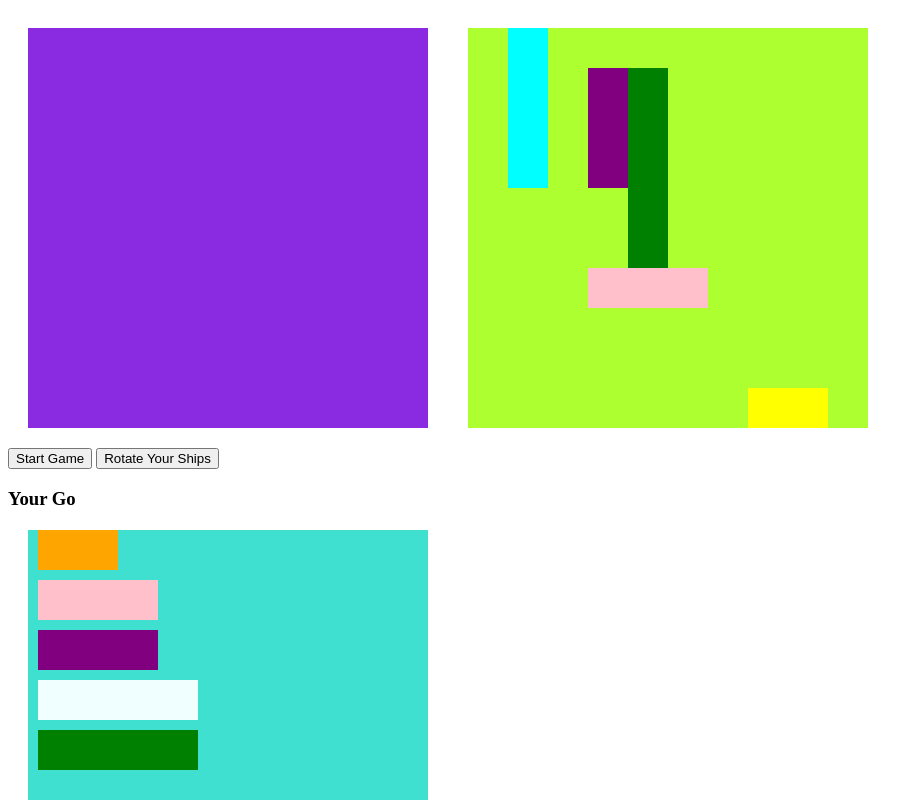
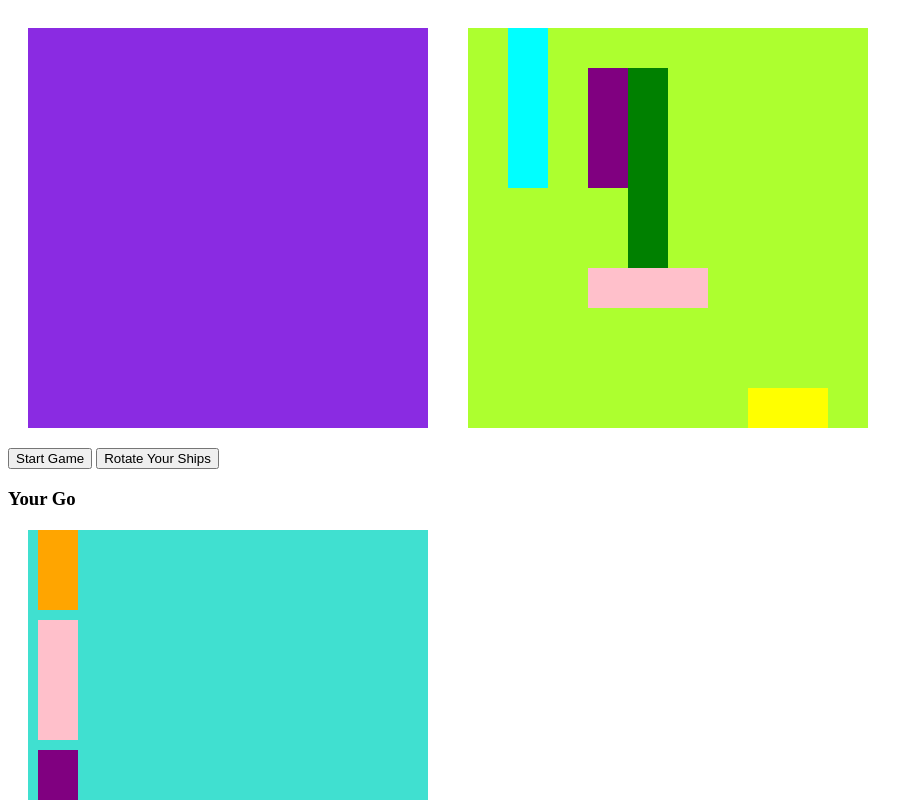
Before and after one commit to daedalus1215/battleship, a plain HTML site: page index.html in a window 1280 px wide. Both pictures are taken after a click on the button "Rotate Your Ships". Shown: the top 800 px of the page, without its empty margins (0-923 px from the left). Drawn offline with Linux system fonts and the light colour scheme.

Commit message:
Toggle the ship's orientation with a rotate func

```diff
--- a/app.js
+++ b/app.js
@@ -10,8 +10,8 @@ document.addEventListener('DOMContentLoaded', () => {
     const battleship = document.querySelector('.battleship-container');
     const carrier = document.querySelector('.carrier-container');
 
-    const start = document.querySelector('#start');
-    const rotate = document.querySelector('#rotate');
+    const startButton = document.querySelector('#start');
+    const rotateButton = document.querySelector('#rotate');
     const turnDisplay = document.querySelector('#whose-go');
     const infoDisplay = document.querySelector('#info');
 
@@ -93,4 +93,29 @@ document.addEventListener('DOMContentLoaded', () => {
     generateShip(ships[2], computerSquares);
     generateShip(ships[3], computerSquares);
     generateShip(ships[4], computerSquares);
+
+    isHorizontal = true;
+
+    const rotate = () => {
+        if (isHorizontal) {
+            destroyer.classList.toggle('destroyer-container-vertical');
+            submarine.classList.toggle('submarine-container-vertical');
+            cruiser.classList.toggle('cruiser-container-vertical');
+            battleship.classList.toggle('battleship-container-vertical');
+            carrier.classList.toggle('carrier-container-vertical');
+            isHorizontal = false;
+            return
+        }
+        if (!isHorizontal) {
+            destroyer.classList.toggle('destroyer-container-vertical');
+            submarine.classList.toggle('submarine-container-vertical');
+            cruiser.classList.toggle('cruiser-container-vertical');
+            battleship.classList.toggle('battleship-container-vertical');
+            carrier.classList.toggle('carrier-container-vertical');
+            isHorizontal = true;
+            return
+        }
+    }
+
+    rotateButton.addEventListener('click', rotate)
 });
--- a/style.css
+++ b/style.css
@@ -40,12 +40,30 @@
   display: flex;
 }
 
+.destroyer-container-vertical {
+  width: 40px;
+  height: 80px;
+  background-color: orange;
+  margin: 10px;
+  display: flex;
+  flex-wrap: wrap;
+}
+
 .submarine-container {
   width: 120px;
   height: 40px;
   background-color: pink;
   margin: 10px;
   display: flex;
+}
+
+.submarine-container-vertical {
+  width: 40px;
+  height: 120px;
+  background-color: pink;
+  margin: 10px;
+  display: flex;
+  flex-wrap: wrap;
 }
 
 .cruiser-container {
@@ -56,12 +74,29 @@
   display: flex;
 }
 
+.cruiser-container-vertical {
+  width: 40px;
+  height: 120px;
+  background-color: purple;
+  margin: 10px;
+  display: flex;
+  flex-wrap: wrap;
+}
+
 .battleship-container {
   width: 160px;
   height: 40px;
   background-color: azure;
   margin: 10px;
   display: flex;
+}
+.battleship-container-vertical {
+  width: 40px;
+  height: 160px;
+  background-color: azure;
+  margin: 10px;
+  display: flex;
+  flex-wrap: wrap;
 }
 
 .carrier-container {
@@ -70,6 +105,14 @@
   background-color: green;
   margin: 10px;
   display: flex;
+}
+.carrier-container-vertical {
+  width: 40px;
+  height: 160px;
+  background-color: green;
+  margin: 10px;
+  display: flex;
+  flex-wrap: wrap;
 }
 
 .ship div {
```
